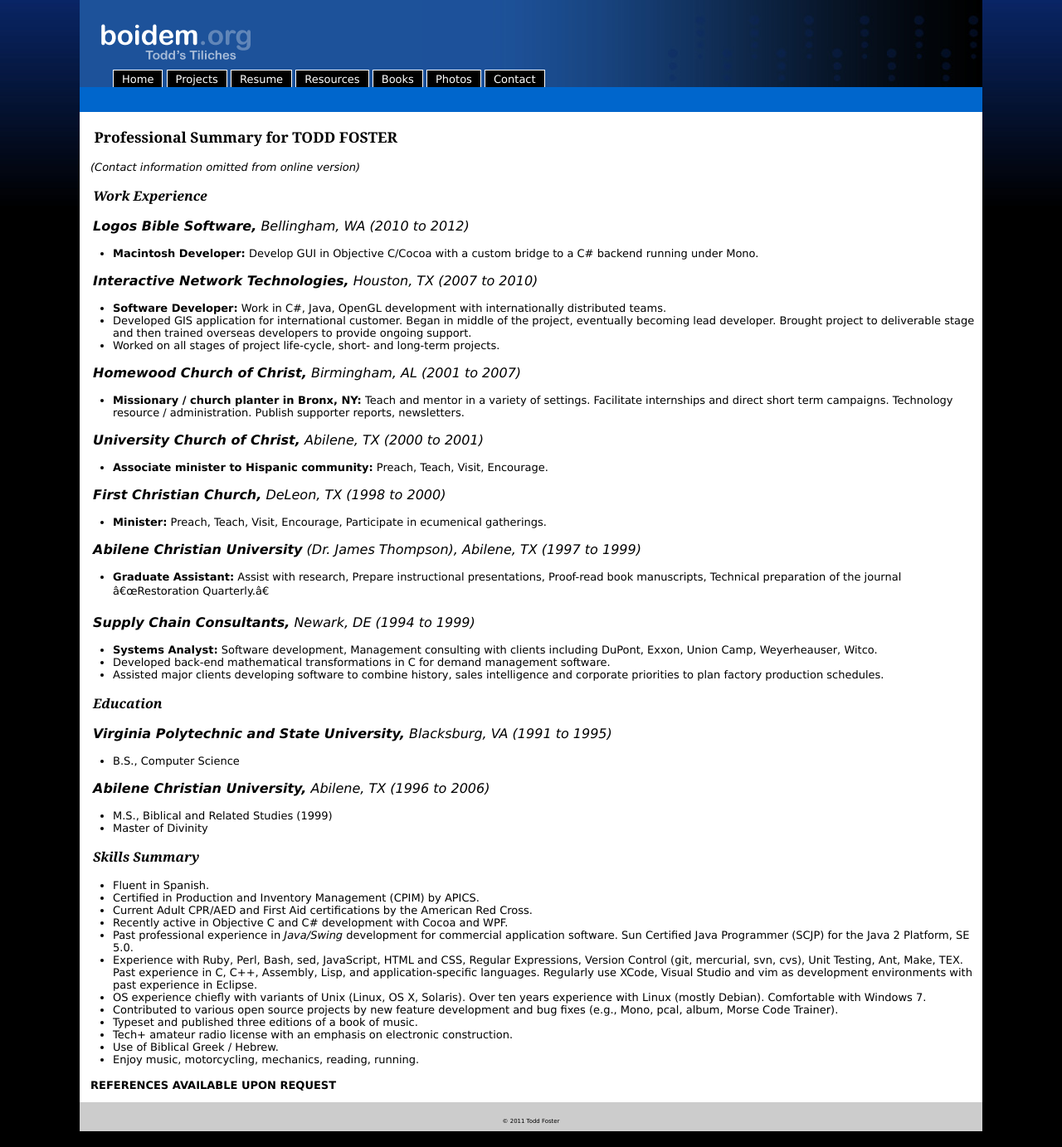
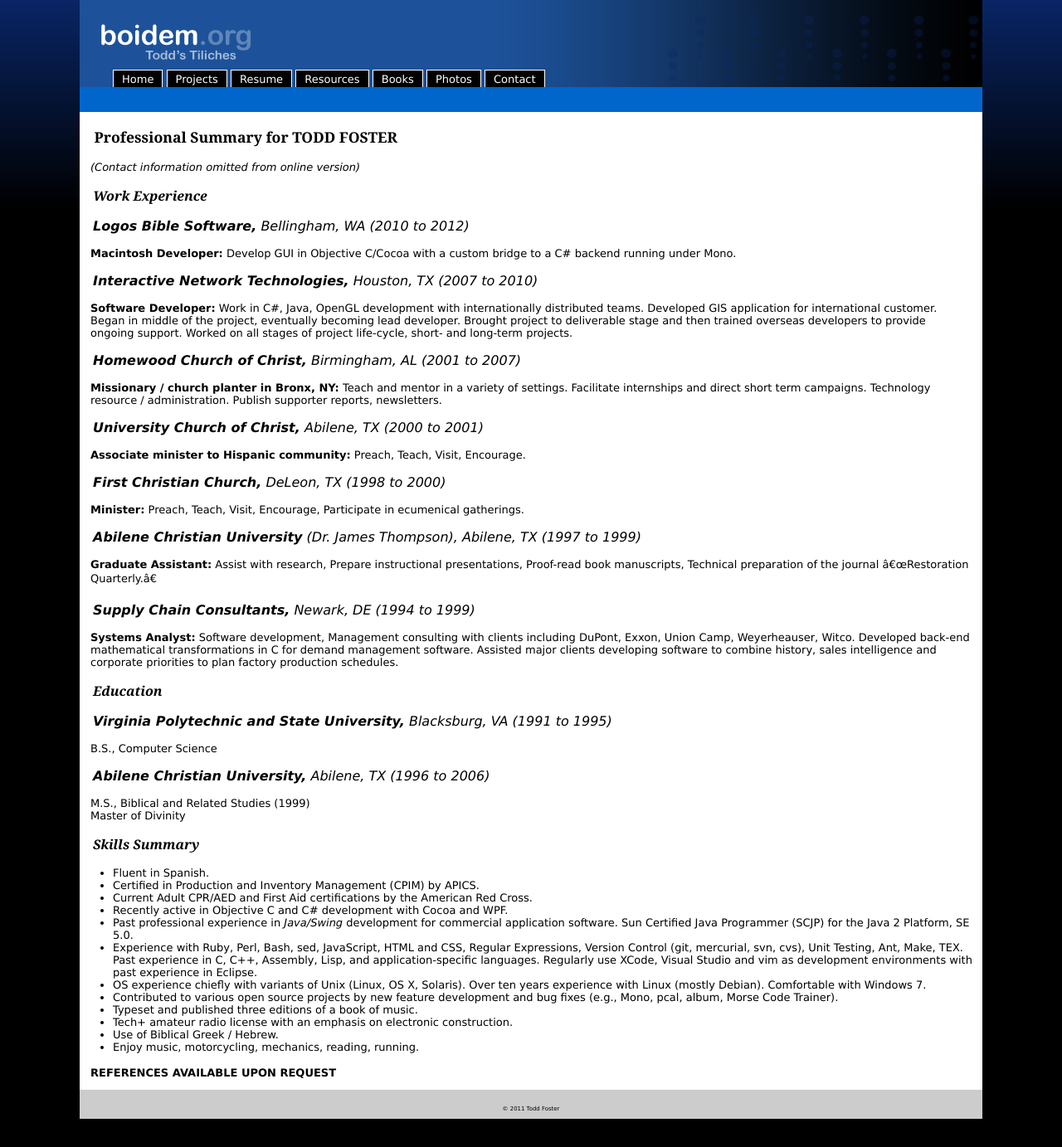
Before and after one commit to toddfoster/toddfoster.github.com, a Jekyll site: the page built from resume.md, in a window 1280 px wide. Shown: the whole page at 83% size. Built offline with Jekyll 4.4.1, drawn with Linux system fonts in a browser that asks for light colours.

```diff
--- a/resume.md
+++ b/resume.md
@@ -10,39 +10,35 @@ layout: default
 ## Work Experience
 
 ### **Logos Bible Software,** Bellingham, WA (2010 to 2012)
-* **Macintosh Developer:** Develop GUI in Objective C/Cocoa with a custom bridge to a C# backend running under Mono.
+**Macintosh Developer:** Develop GUI in Objective C/Cocoa with a custom bridge to a C# backend running under Mono.
 
 ### **Interactive Network Technologies,** Houston, TX (2007 to 2010)
-* **Software Developer:** Work in C#, Java, OpenGL development with internationally distributed teams.
-* Developed GIS application for international customer. Began in middle of the project, eventually becoming lead developer. Brought project to deliverable stage and then trained overseas developers to provide ongoing support.
-* Worked on all stages of project life-cycle, short- and long-term projects.
+**Software Developer:** Work in C#, Java, OpenGL development with internationally distributed teams. Developed GIS application for international customer. Began in middle of the project, eventually becoming lead developer. Brought project to deliverable stage and then trained overseas developers to provide ongoing support. Worked on all stages of project life-cycle, short- and long-term projects.
 
 ### **Homewood Church of Christ,** Birmingham, AL (2001 to 2007)
-* **Missionary / church planter in Bronx, NY:** Teach and mentor in a variety of settings. Facilitate internships and direct short term campaigns. Technology resource / administration. Publish supporter reports, newsletters.
+**Missionary / church planter in Bronx, NY:** Teach and mentor in a variety of settings. Facilitate internships and direct short term campaigns. Technology resource / administration. Publish supporter reports, newsletters.
 
 ### **University Church of Christ,** Abilene, TX (2000 to 2001)
-* **Associate minister to Hispanic community:** Preach, Teach, Visit, Encourage.
+**Associate minister to Hispanic community:** Preach, Teach, Visit, Encourage.
 
 ### **First Christian Church,** DeLeon, TX (1998 to 2000)
-* **Minister:** Preach, Teach, Visit, Encourage, Participate in ecumenical gatherings.
+**Minister:** Preach, Teach, Visit, Encourage, Participate in ecumenical gatherings.
 
 ### **Abilene Christian University** (Dr. James Thompson), Abilene, TX (1997 to 1999)
-* **Graduate Assistant:** Assist with research, Prepare instructional presentations, Proof-read book manuscripts, Technical preparation of the journal "Restoration Quarterly."
+**Graduate Assistant:** Assist with research, Prepare instructional presentations, Proof-read book manuscripts, Technical preparation of the journal "Restoration Quarterly."
 
 ### **Supply Chain Consultants,** Newark, DE (1994 to 1999)
-* **Systems Analyst:** Software development, Management consulting with clients including DuPont, Exxon, Union Camp, Weyerheauser, Witco.
-* Developed back-end mathematical transformations in C for demand management software.
-* Assisted major clients developing software to combine history, sales intelligence and corporate priorities to plan factory production schedules.
+**Systems Analyst:** Software development, Management consulting with clients including DuPont, Exxon, Union Camp, Weyerheauser, Witco. Developed back-end mathematical transformations in C for demand management software. Assisted major clients developing software to combine history, sales intelligence and corporate priorities to plan factory production schedules.
 
 
 ## Education
 
 ### **Virginia Polytechnic and State University,** Blacksburg, VA (1991 to 1995)
-* B.S., Computer Science
+B.S., Computer Science
 
 ### **Abilene Christian University,** Abilene, TX (1996 to 2006)
-* M.S., Biblical and Related Studies (1999)
-* Master of Divinity
+M.S., Biblical and Related Studies (1999)
+Master of Divinity
 
 ## Skills Summary
 * Fluent in Spanish.
```
